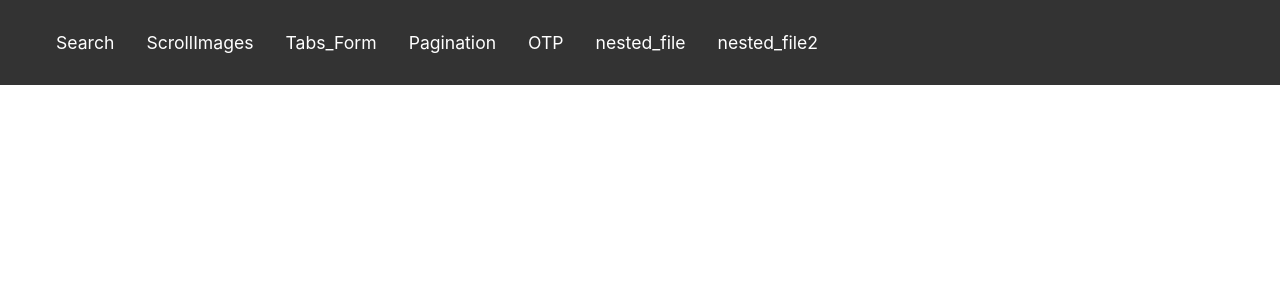
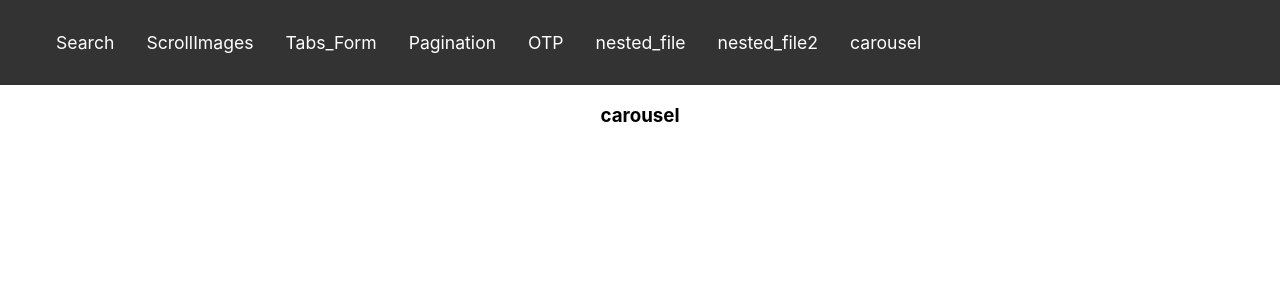
Before and after one commit to Ajit24/react_25, a React (Create React App) app in the folder reactappp/: page /carousel in a window 1280 px wide. Shown: the top 300 px of the page. Built offline with nearby package versions, Linux system fonts and the light colour scheme.

Commit message:
carousel compo added

```diff
--- a/reactappp/src/App.js
+++ b/reactappp/src/App.js
@@ -9,6 +9,7 @@ import Pagination from './Pages/Pagination/Pagination';
 import OtpInput from './Pages/OtpInput/OtpInput';
 import NestedFile from './Pages/NestedFile/NestedFile';
 import Nested2 from './Pages/NestedFile/Nested2'
+import Carousel from './Pages/Carousel/Carousel';
 function App() {
   return (
     <div className="App">
@@ -23,6 +24,8 @@ function App() {
           <Route path="/otp" element={<OtpInput />} />
           <Route path="/file" element={<NestedFile />} />
           <Route path="/nested" element={<Nested2 />} />
+          <Route path="/carousel" element={<Carousel />} />
+
 
         </Routes>
       </div>
--- /dev/null
+++ b/reactappp/src/Pages/Carousel/Carousel.jsx
@@ -0,0 +1,11 @@
+import React from 'react'
+
+const Carousel = () => {
+  return (
+    <div>
+      <h3>carousel</h3>
+    </div>
+  )
+}
+
+export default Carousel
--- a/reactappp/src/Pages/Navbar/Navbar.jsx
+++ b/reactappp/src/Pages/Navbar/Navbar.jsx
@@ -15,6 +15,8 @@ const Navbar = () => {
         <li><Link to="/otp" className="nav-link">OTP</Link></li>
         <li><Link to="/file" className="nav-link">nested_file</Link></li>
         <li><Link to="/nested" className="nav-link">nested_file2</Link></li>
+        <li><Link to="/carousel" className="nav-link">carousel</Link></li>
+
 
 
 
```
Also changed, not shown: reactappp/src/Pages/Carousel/Carousel.css (added).
